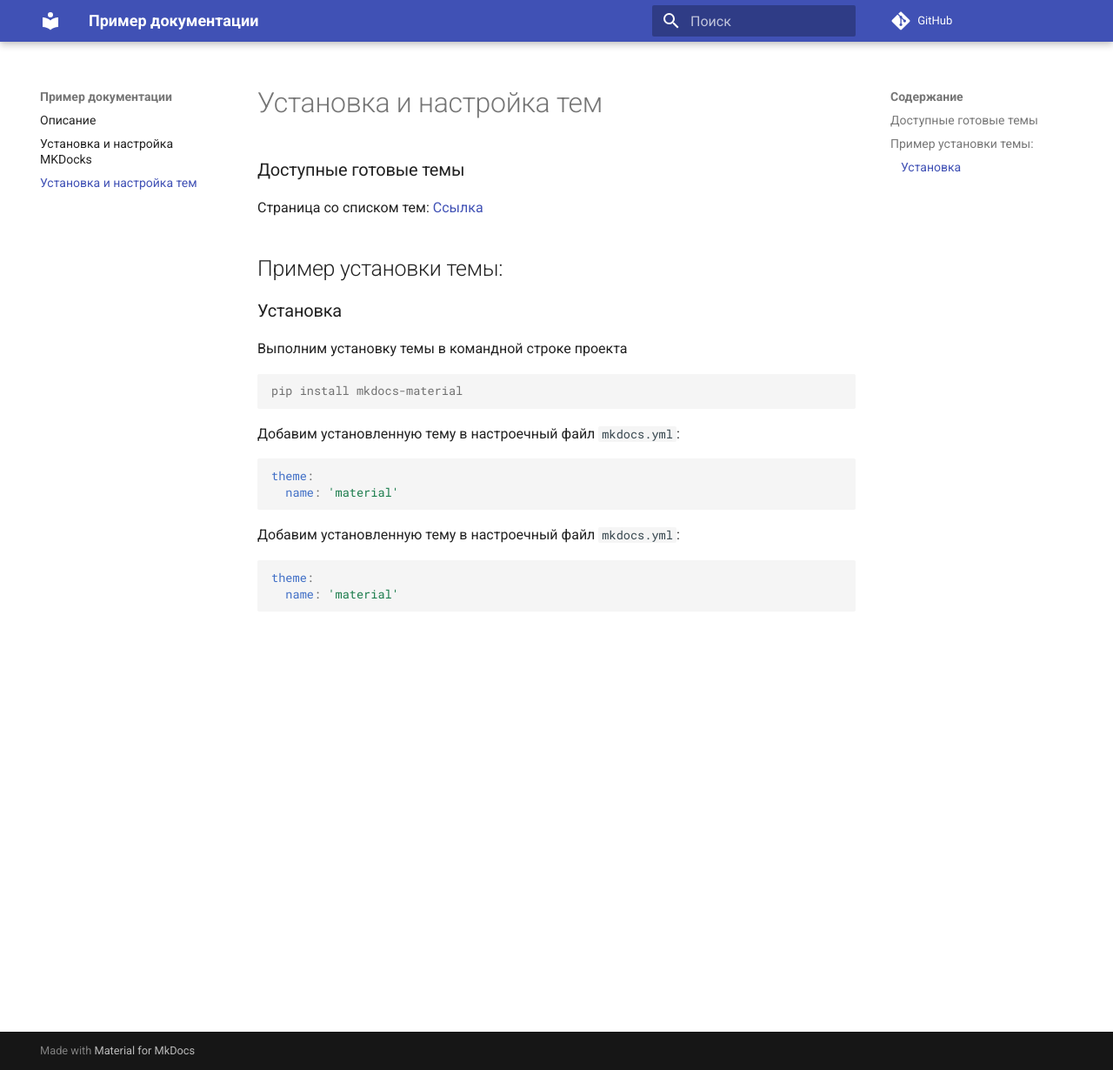
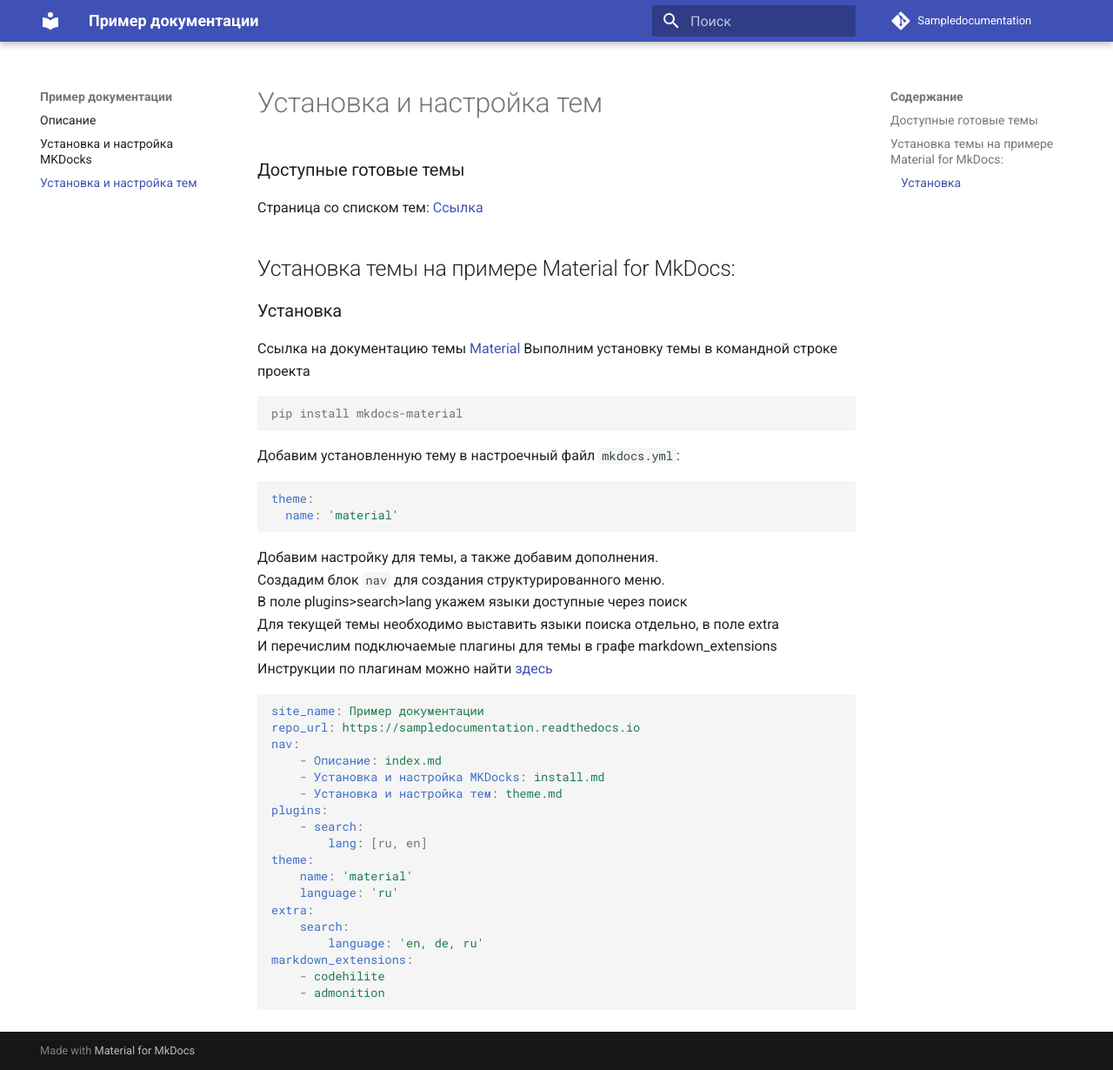
Before and after one commit to inex-dev/sampleDocs, an MkDocs documentation site: the page built from docs/theme.md, in a window 1280 px wide and 1230 px high. Shown: the whole window at 87% size. Built offline with MkDocs 1.6.1 and Material for MkDocs 9.7.7, drawn with Linux system fonts in a browser that asks for light colours; comment, search, counter and statistics services are not loaded.

Commit message:
Внесены небольшие правки и дополнения

````diff
--- a/docs/theme.md
+++ b/docs/theme.md
@@ -4,9 +4,10 @@
 [Ссылка](https://github.com/mkdocs/mkdocs/wiki/MkDocs-Themes)
 
 
-## Пример установки темы:
+## Установка темы на примере Material for MkDocs:
 
 ### Установка
+Ссылка на документацию темы [Material](https://squidfunk.github.io/mkdocs-material/)
 Выполним установку темы в командной строке проекта
 ```console
 pip install mkdocs-material
@@ -17,8 +18,29 @@
   name: 'material'
 ```
 
-Добавим установленную тему в настроечный файл ```mkdocs.yml```:
+Добавим настройку для темы, а также добавим дополнения.
+Создадим блок ```nav``` для создания структурированного меню.
+В поле plugins>search>lang укажем языки доступные через поиск
+Для текущей темы необходимо выставить языки поиска отдельно, в поле extra
+И перечислим подключаемые плагины для темы в графе markdown_extensions
+Инструкции по плагинам можно найти [здесь](https://squidfunk.github.io/mkdocs-material/extensions/admonition/)
 ```yaml
+site_name: Пример документации
+repo_url: https://sampledocumentation.readthedocs.io
+nav:
+    - Описание: index.md
+    - Установка и настройка MKDocks: install.md
+    - Установка и настройка тем: theme.md
+plugins:
+    - search:
+        lang: [ru, en]
 theme:
-  name: 'material'
+    name: 'material'
+    language: 'ru'
+extra:
+    search:
+        language: 'en, de, ru'
+markdown_extensions:
+    - codehilite
+    - admonition
 ```
--- a/mkdocs.yml
+++ b/mkdocs.yml
@@ -1,5 +1,5 @@
 site_name: Пример документации
-repo_url: https://github.com/example/repository/
+repo_url: https://sampledocumentation.readthedocs.io
 nav:
     - Описание: index.md
     - Установка и настройка MKDocks: install.md
````
Also changed, not shown: 3 other files.
